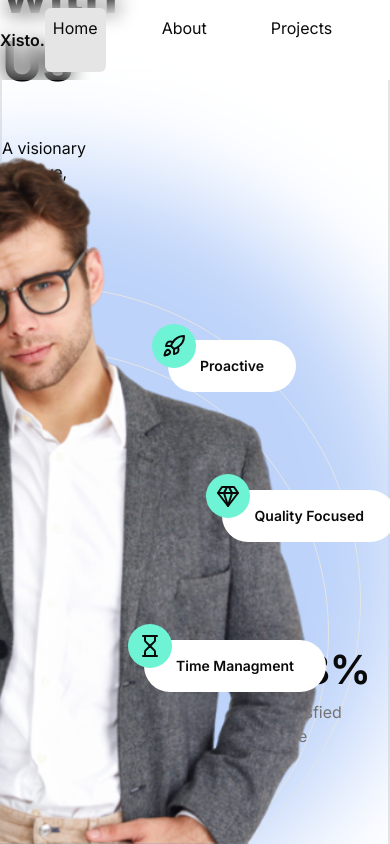
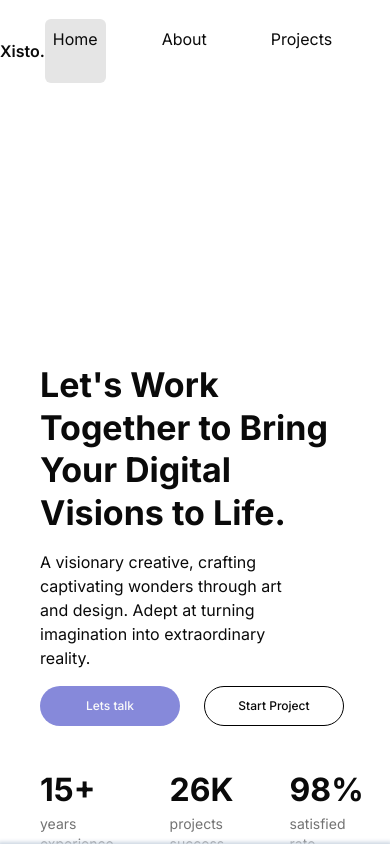
Before and after one commit to xistoeugenio/my-portfolio, a Next.js app: page / in a window 390 px wide. Built offline with nearby package versions, Linux system fonts and the light colour scheme.

Commit message:
style: add responsiveness to hero section for screens larger than 768px

```diff
--- a/app/layout.tsx
+++ b/app/layout.tsx
@@ -3,7 +3,10 @@ import { Inter } from "next/font/google";
 import "./globals.css";
 import { ThemeProvider } from "@/components/providers/theme-provider";
 
-const inter = Inter({ subsets: ["latin"] });
+const inter = Inter({
+  subsets: ["latin"],
+  weight: ["100", "200", "300", "400", "500", "600", "700", "800", "900"],
+});
 
 export const metadata: Metadata = {
   title: "Create Next App",
--- a/app/page.tsx
+++ b/app/page.tsx
@@ -22,7 +22,7 @@ export default function Page() {
         }}
       >
         <Home />
-        <div className="bg-slate-300 dark:bg-[#141214] h-[200%]">
+        <div className="bg-slate-300 dark:bg-[#141214] h-[200%] shadow-[0_0_4px_2px_#Cbd5e1] relative z-20">
           <AboutMe />
           <Projects />
         </div>
--- a/components/navbar.tsx
+++ b/components/navbar.tsx
@@ -3,8 +3,8 @@ import { Link } from "react-scroll";
 
 export const Navbar = () => {
   return (
-    <div className="fixed z-30  w-full h-[80px] flex items-center justify-center dark:bg-slate-300/30 backdrop-blur-[10px] ">
-      <div className="w-full max-w-[1100px] flex justify-between items-center">
+    <div className="fixed z-30 w-full h-[12%] min-h-[80px] flex items-center justify-center bg-white dark:bg-slate-300/30 backdrop-blur-[10px] ">
+      <div className="w-full max-w-[1280px] mx-9 flex justify-between items-center">
         <span className=" dark:text-blue-950 font-semibold">Xisto.</span>
         <div className="flex gap-12">
           <Link
--- a/components/sections/hero/background-shadow.tsx
+++ b/components/sections/hero/background-shadow.tsx
@@ -1,17 +1,17 @@
 import Image from "next/image";
-import manImage from '@/public/man.png'
+import manImage from "@/public/man.png";
 import { SkillContainer } from "./skill-container";
 import { GemIcon, Hourglass, HourglassIcon, RocketIcon } from "lucide-react";
 
 export const BackgroundShadow = () => {
   return (
-    <div className="w-[700px] h-[700px] -bottom-12 -right-2 absolute ">
+    <div className=" w-[500px] h-[500px] lg:w-[600px] lg:h-[600px] xl:w-[670px] xl:h-[670px] -bottom-12 -right-2 absolute hidden md:block">
       <div className="w-full h-full flex-1 flex items-center justify-center relative">
-        <div className="w-[350px] h-[350px] bg-[#BDD3FA] rounded-full shadow-[0_0_110px_200px_#BDD3FA] absolute z-0"></div>
+        <div className="w-[350px] h-[350px] bg-[#BDD3FA] rounded-full shadow-[0_0_70px_110px_#BDD3FA] lg:3 xl:shadow-[0_0_110px_180px_#BDD3FA] absolute z-0"></div>
         <Image
           className=" z-10 mb-24"
           src={manImage}
-          alt='man img'
+          alt="man img"
           style={{
             width: "auto",
             height: "100%",
@@ -20,9 +20,21 @@ export const BackgroundShadow = () => {
         <div className="w-[90%] h-[90%] rounded-full -bottom-6 border-[1px] flex items-end justify-center absolute">
           <div className="w-[90%] h-[90%] rounded-full border-[1px]" />
         </div>
-        <SkillContainer className="right-[100px] bottom-[500px]" Icon={RocketIcon} text="Proactive" />
-        <SkillContainer className="right-0 bottom-[350px]" Icon={GemIcon} text="Quality Focused" />
-        <SkillContainer className="right-[70px] bottom-[200px]" Icon={HourglassIcon} text="Time Managment" />
+        <SkillContainer
+          className="right-[80px] lg:right-[100px] bottom-[420px] lg:bottom-[500px]"
+          Icon={RocketIcon}
+          text="Proactive"
+        />
+        <SkillContainer
+          className="right-0 bottom-[280px] lg:bottom-[350px]"
+          Icon={GemIcon}
+          text="Quality Focused"
+        />
+        <SkillContainer
+          className="right-[40px] lg:right-[70px] bottom-[140px] lg:bottom-[200px]"
+          Icon={HourglassIcon}
+          text="Time Managment"
+        />
       </div>
     </div>
   );
--- /dev/null
+++ b/components/sections/hero/introduction-panel.tsx
@@ -0,0 +1,40 @@
+import { Button } from "@/components/ui/button";
+
+export const IntroductionPanel = () => {
+  return (
+    <div className="w-full h-full md:w-[45%] flex flex-col justify-around z-10">
+      <h1 className="text-[34px] lg:text-[40px] xl:text-[54px] font-bold leading-tight">
+        Let's Work Together to Bring Your Digital Visions to Life.
+      </h1>
+      <p className="mr-16 my-4 lg:my-6 xl:my-8">
+        A visionary creative, crafting captivating wonders through art and
+        design. Adept at turning imagination into extraordinary reality.
+      </p>
+      <div className="flex gap-6">
+        <Button className="w-[140px] rounded-full bg-[#8689DA] text-xs">
+          Lets talk
+        </Button>
+        <Button
+          variant="outline"
+          className="w-[140px] rounded-full border-[1px] border-black text-xs"
+        >
+          Start Project
+        </Button>
+      </div>
+      <div className="flex gap-14 my-10 lg:my-14 xl:my-20">
+        <div className="w-[84px] ">
+          <h2 className="font-bold text-[32px] lg:text-[40px]">15+</h2>
+          <p className="text-neutral-500 text-sm lg:text-base">years experience</p>
+        </div>
+        <div className="w-[82px] ">
+          <h2 className="font-bold text-[32px] lg:text-[40px]">26K</h2>
+          <p className="text-neutral-500 text-sm lg:text-base">projects success</p>
+        </div>
+        <div className="w-[82px] ">
+          <h2 className="font-bold text-[32px] lg:text-[40px]">98%</h2>
+          <p className="text-neutral-500 text-sm lg:text-base">satisfied rate</p>
+        </div>
+      </div>
+    </div>
+  );
+};
--- a/components/sections/hero/skill-container.tsx
+++ b/components/sections/hero/skill-container.tsx
@@ -13,10 +13,10 @@ export const SkillContainer = ({
 }: SkillContainerProps) => {
   return (
     <div className={cn(" absolute z-20 ", className)}>
-      <div className="w-11 h-11 bg-[#6EF3D4] flex items-center justify-center rounded-full absolute -left-4 -top-4   ">
-        <Icon className="w-10 h-10 p-[8px]" />
+      <div className="w-8 lg:w-11 h-8 lg:h-11 bg-[#6EF3D4] flex items-center justify-center rounded-full absolute -left-3 lg:-left-4 -top-3 lg:-top-4   ">
+        <Icon className="w-10 h-10 p-[6px] lg:p-[8px]" />
       </div>
-      <p className="bg-white font-semibold text-sm px-8 py-4 rounded-full">
+      <p className="bg-white font-semibold text-sm px-6 lg:px-8 py-2 lg:py-4 rounded-full">
         {text}
       </p>
     </div>
--- a/components/sections/home.tsx
+++ b/components/sections/home.tsx
@@ -1,48 +1,16 @@
 import Image from "next/image";
 import { Button } from "../ui/button";
 import { BackgroundShadow } from "./hero/background-shadow";
+import { IntroductionPanel } from "./hero/introduction-panel";
 
 export const Home = () => {
   return (
     <div
       id="home"
-      className="w-full h-full bg-white flex items-end justify-center overflow-hidden"
+      className="w-full h-full bg-white  flex flex-col items-center justify-end overflow-y-hidden px-10"
     >
-      <div className="w-full flex items-end border-x-2 pt-10 max-w-[1100px] h-[calc(100%-80px)] relative">
-        <div className=" w-[45%] flex flex-col justify-around z-10">
-          <h1 className="text-[55px] font-bold leading-tight mb-10">
-            Lets Work together to Create Wonders with Us
-          </h1>
-          <p className="mr-16 mb-10">
-            A visionary creative, crafting captivating wonders through art and
-            design. Adept at turning imagination into extraordinary reality.
-          </p>
-          <div className="mb-28 flex gap-6">
-            <Button className="w-[140px] rounded-full bg-[#8689DA] text-xs">
-              Lets talk
-            </Button>
-            <Button
-              variant="outline"
-              className="w-[140px] rounded-full border-[1px] border-black text-xs"
-            >
-              Start Project
-            </Button>
-          </div>
-          <div className="flex gap-14 mb-24">
-            <div className="w-[84px] ">
-              <h2 className="font-bold text-[40px]">15+</h2>
-              <p className="text-neutral-500">years experience</p>
-            </div>
-            <div className="w-[82px] ">
-              <h2 className="font-bold text-[40px]">26K</h2>
-              <p className="text-neutral-500">projects success</p>
-            </div>
-            <div className="w-[82px] ">
-              <h2 className="font-bold text-[40px]">98%</h2>
-              <p className="text-neutral-500">satisfied rate</p>
-            </div>
-          </div>
-        </div>
+      <div className="w-full h-[calc(100%-80px)] max-h-[480px] lg:max-h-[610px] xl:max-h-[730px] flex items-end max-w-[1280px] mt-[12%] relative">
+        <IntroductionPanel/>
         <BackgroundShadow/>
       </div>
     </div>
```
